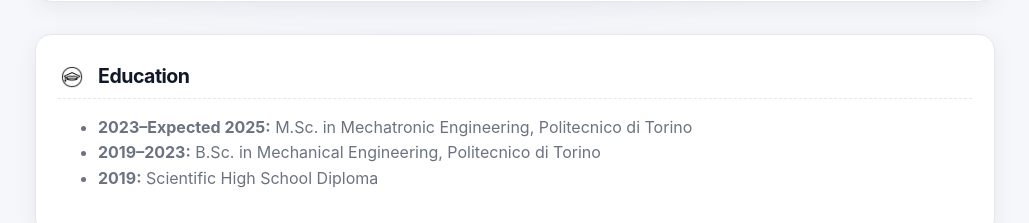
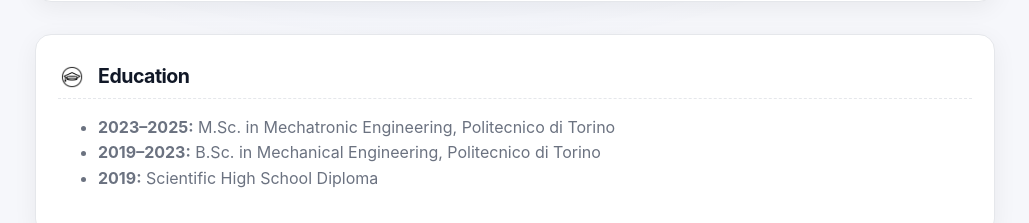
Before and after one commit to giuliodm11/giuliodm11.github.io, a plain HTML site: page index.html in a window 1280 px wide. Shown: the part 1743-1966 px from the top of the page, without its empty margins (215-1244 px from the left). Drawn offline with Linux system fonts and the light colour scheme.

Commit message:
fixed expected

```diff
--- a/index.html
+++ b/index.html
@@ -389,7 +389,7 @@
     <section class="cv-section" id="education">
         <h2><img src="icon/education.png" alt="Education" style="width:28px;height:28px;vertical-align:middle;margin-right:8px;object-fit:contain;background:#fff;border-radius:8px;padding:3px;"> Education</h2>
         <ul>
-            <li><strong>2023–Expected 2025:</strong> M.Sc. in Mechatronic Engineering, Politecnico di Torino</li>
+            <li><strong>2023–2025:</strong> M.Sc. in Mechatronic Engineering, Politecnico di Torino</li>
             <li><strong>2019–2023:</strong> B.Sc. in Mechanical Engineering, Politecnico di Torino</li>
             <li><strong>2019:</strong> Scientific High School Diploma</li>
         </ul>
```
